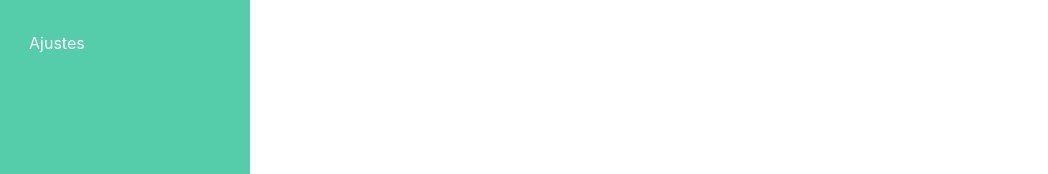
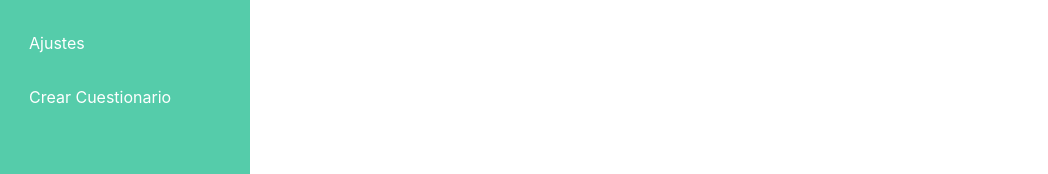
Before and after one commit to frangago71/quizzie-TFG, a React (Vite) app in the folder frontend/: page / in a window 1280 px wide. Shown: the part 216-390 px from the top of the page, without its empty margins (0-1048 px from the left). Built offline with nearby package versions, Linux system fonts and the light colour scheme.

Commit message:
chore: add create quiz button to sidebar

```diff
--- a/frontend/src/App.tsx
+++ b/frontend/src/App.tsx
@@ -1,21 +1,36 @@
 import { useState } from 'react'
 import quizzieLogo from './assets/logo-sidebar.png'
+import CreateQuiz from './forms/CreateQuiz.tsx'
 import './App.css'
 
 function App() {
   const [sidebarOpen, setSidebarOpen] = useState(window.innerWidth > 768);
+  const [currentScreen, setCurrentScreen] = useState('inicio');
 
   return (
     <div className={`app-container ${sidebarOpen ? 'menu-open' : 'menu-closed'}`}>
 
       <aside className="sidebar">
         <div className="sidebar-header">
-           <img src={quizzieLogo} alt="Quizzie Logo" className="sidebar-logo" />
+          <img src={quizzieLogo} alt="Quizzie Logo" className="sidebar-logo" />
         </div>
         <nav className="sidebar-nav">
-          <div className="nav-item active">Inicio</div>
+          <div
+            className={`nav-item ${currentScreen === 'inicio' ? 'active' : ''}`}
+            onClick={() => setCurrentScreen('inicio')}
+          >
+            Inicio
+          </div>
+
           <div className="nav-item">Cuestionarios</div>
           <div className="nav-item">Ajustes</div>
+
+          <div
+            className={`nav-item ${currentScreen === 'crear' ? 'active' : ''}`}
+            onClick={() => setCurrentScreen('crear')}
+          >
+            Crear Cuestionario
+          </div>
         </nav>
       </aside>
 
@@ -28,12 +43,19 @@ function App() {
       </button>
 
       <div className="mobile-overlay" onClick={() => setSidebarOpen(false)}></div>
+
       <main className="main-content">
         <div className="content-body">
-          <h1>¡Bienvenido a Quizzie!</h1>
-          <p>
-            ¿Estás preparado para poner a prueba tus conocimientos?
-          </p>
+
+          {currentScreen === 'crear' ? (
+            <CreateQuiz />
+          ) : (
+            <>
+              <h1>¡Bienvenido a Quizzie!</h1>
+              <p>¿Estás preparado para poner a prueba tus conocimientos?</p>
+            </>
+          )}
+
         </div>
       </main>
     </div>
```
